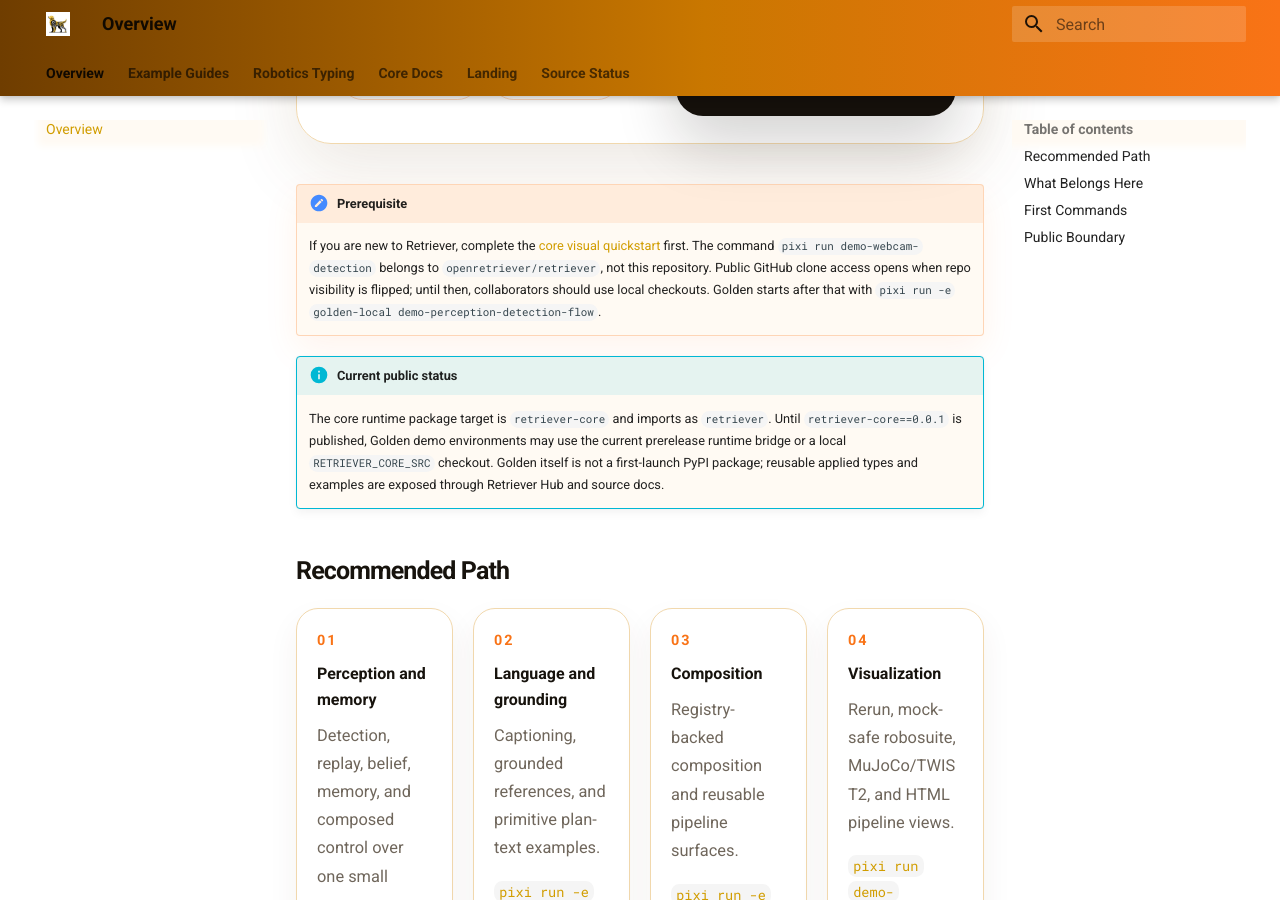
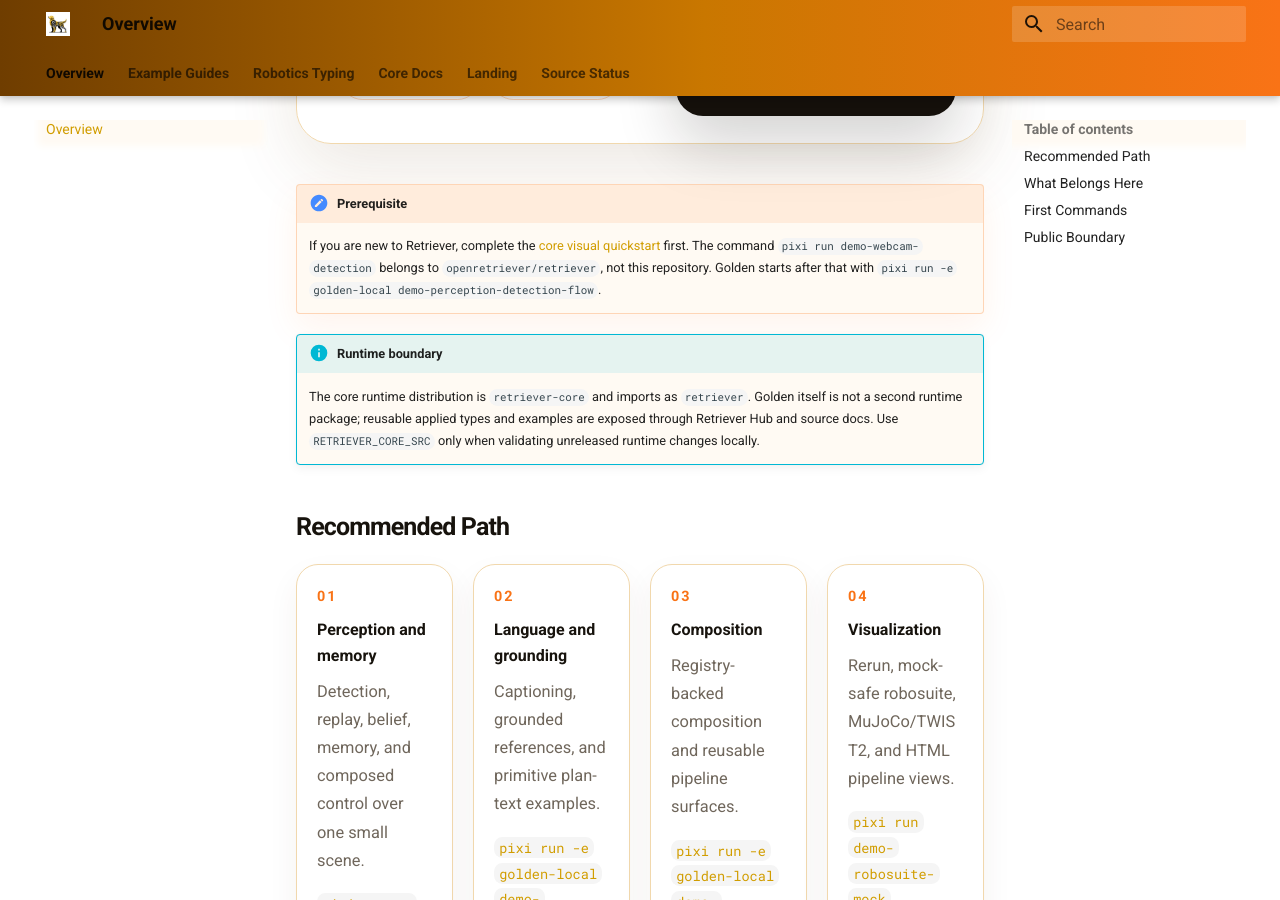
Before and after one commit to openretriever/golden-retriever, an MkDocs documentation site: the page built from docs/README.md, in a window 1280 px wide and 900 px high, scrolled down 1075 px. Built offline with MkDocs 1.6.1 and Material for MkDocs 9.7.7, drawn with Linux system fonts in a browser that asks for light colours; some of the changed text lies outside the part shown.

Commit message:
docs(release): remove Golden prerelease leaks

```diff
--- a/docs/README.md
+++ b/docs/README.md
@@ -22,10 +22,10 @@
 </div>
 
 !!! note "Prerequisite"
-    If you are new to Retriever, complete the [core visual quickstart](https://openretriever-docs.pages.dev/getting-started/visual-quickstart/) first. The command `pixi run demo-webcam-detection` belongs to `openretriever/retriever`, not this repository. Public GitHub clone access opens when repo visibility is flipped; until then, collaborators should use local checkouts. Golden starts after that with `pixi run -e golden-local demo-perception-detection-flow`.
+    If you are new to Retriever, complete the [core visual quickstart](https://openretriever-docs.pages.dev/getting-started/visual-quickstart/) first. The command `pixi run demo-webcam-detection` belongs to `openretriever/retriever`, not this repository. Golden starts after that with `pixi run -e golden-local demo-perception-detection-flow`.
 
-!!! info "Current public status"
-    The core runtime package target is `retriever-core` and imports as `retriever`. Until `retriever-core==0.0.1` is published, Golden demo environments may use the current prerelease runtime bridge or a local `RETRIEVER_CORE_SRC` checkout. Golden itself is not a first-launch PyPI package; reusable applied types and examples are exposed through Retriever Hub and source docs.
+!!! info "Runtime boundary"
+    The core runtime distribution is `retriever-core` and imports as `retriever`. Golden itself is not a second runtime package; reusable applied types and examples are exposed through Retriever Hub and source docs. Use `RETRIEVER_CORE_SRC` only when validating unreleased runtime changes locally.
 
 ## Recommended Path
 
@@ -117,7 +117,7 @@
 
 Keep the public source-of-truth split explicit:
 
-- Core runtime API details belong in `openretriever/retriever`; public source links are staged but currently open when repo visibility is flipped.
+- Core runtime API details belong in `openretriever/retriever`.
 - GoldenRetriever carries examples, tutorials, notebooks, robotics typing, and integration lanes.
 - Reusable Golden payloads should be loaded as Retriever Hub packs; a separate Golden PyPI package is not part of the first public launch path.
 - Heavy optional examples should stay clearly optional and mock-first where possible.
--- a/docs/llms.txt
+++ b/docs/llms.txt
@@ -42,6 +42,6 @@
 - Do not treat experimental lanes as stable unless their page marks them as promoted.
 - Do not include private notes or local filesystem paths in public docs.
 
-## Source Release Status
+## Source Guidance
 
-Anonymous GitHub requests currently return 404 until the OpenRetriever repositories are made public. Public docs should route source links to https://openretriever.org/start/#source-release until visibility is flipped. Collaborators can run the same commands from local checkouts.
+Use hosted docs for navigation and source checkouts for runnable examples, tests, and Hub-pack proof commands.
```
Also changed, not shown: README.md (+8 -9 lines), docs/examples/pipeline_composition_v1.md (+2 -2 lines), examples/advanced/core_composition/README.md (+1 -1 lines), examples/advanced/openpi_policy/README.md (+14 -26 lines).
